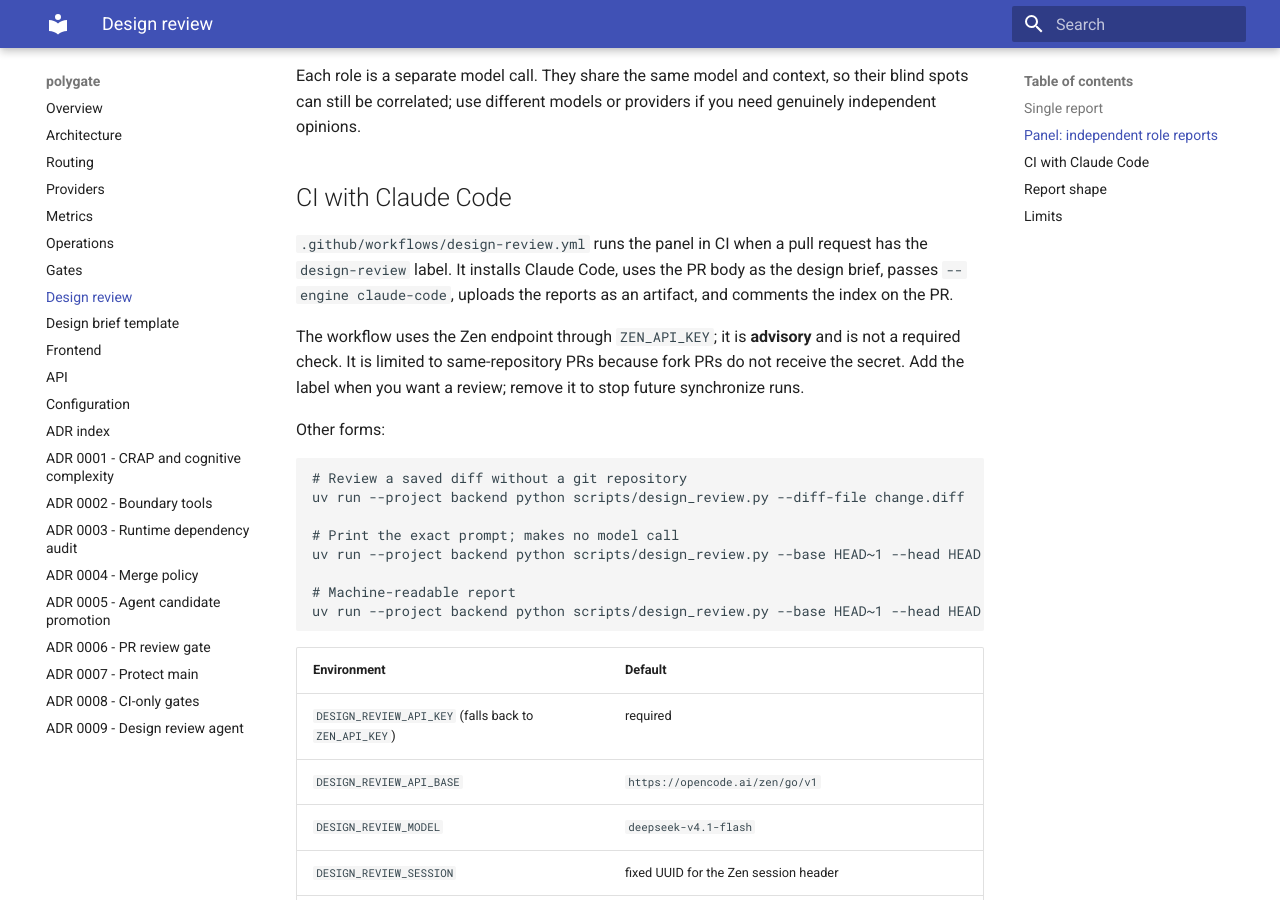
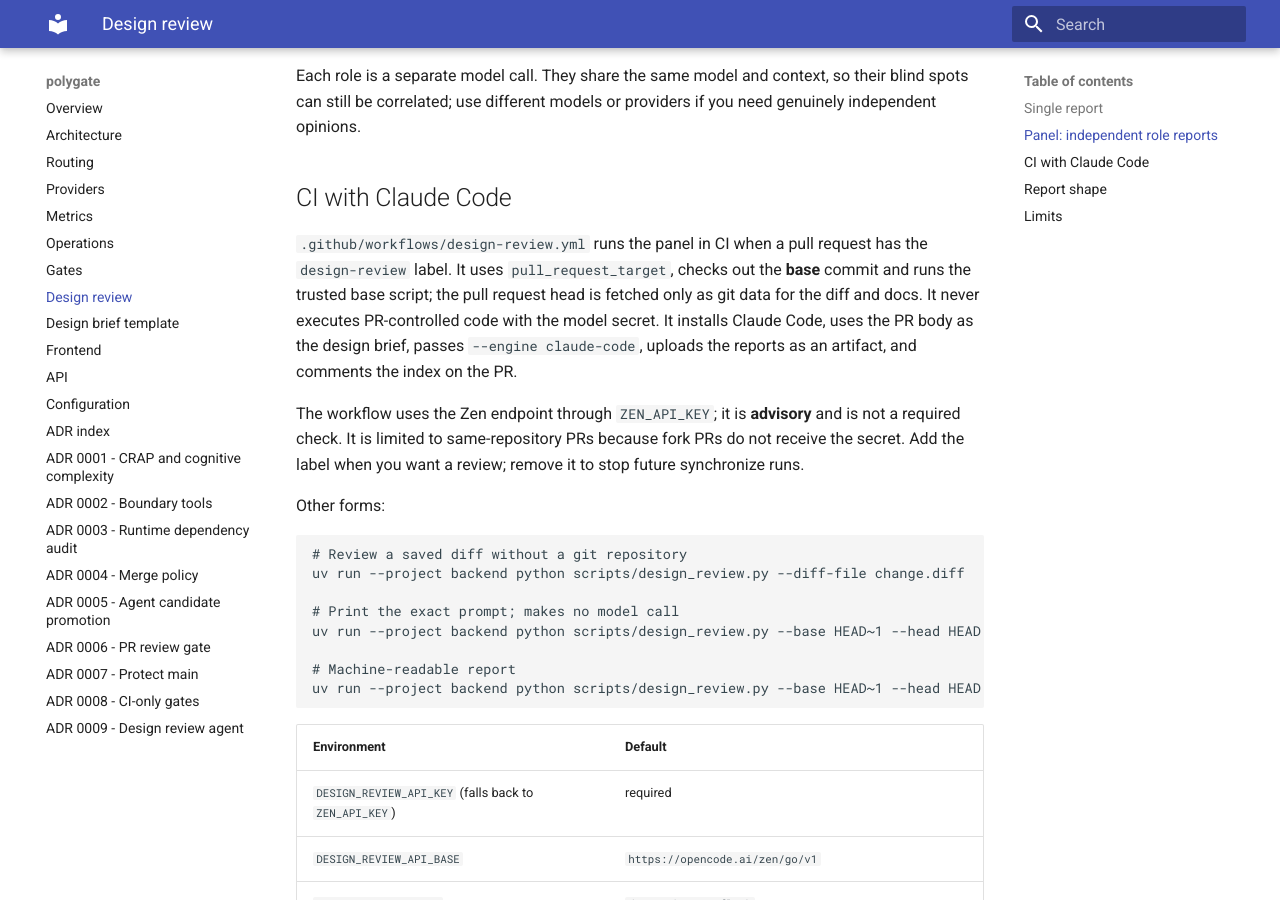
Before and after one commit to Zephyr236/polygate, an MkDocs documentation site: the page built from docs/design-review.md, in a window 1280 px wide and 900 px high, scrolled down 1031 px. Built offline with MkDocs 1.6.1 and Material for MkDocs 9.7.7, drawn with Linux system fonts in a browser that asks for light colours.

Commit message:
fix: run the design panel from trusted base code in CI
The first Claude Code CI run's security reviewer found that checking out the
PR head and executing its design_panel.py exposed ZEN_API_KEY to PR-controlled
code. Switch to pull_request_target, check out the base commit, run the base
script, and fetch the PR head only as git data for the diff/docs. Add a CLI
contract test.

Co-Authored-By: Claude Code <noreply@anthropic.com>

```diff
--- a/docs/design-review.md
+++ b/docs/design-review.md
@@ -51,8 +51,11 @@ still be correlated; use different models or providers if you need genuinely ind
 ## CI with Claude Code
 
 `.github/workflows/design-review.yml` runs the panel in CI when a pull request has the
-`design-review` label. It installs Claude Code, uses the PR body as the design brief, passes
-`--engine claude-code`, uploads the reports as an artifact, and comments the index on the PR.
+`design-review` label. It uses `pull_request_target`, checks out the **base** commit and runs the
+trusted base script; the pull request head is fetched only as git data for the diff and docs. It
+never executes PR-controlled code with the model secret. It installs Claude Code, uses the PR body
+as the design brief, passes `--engine claude-code`, uploads the reports as an artifact, and
+comments the index on the PR.
 
 The workflow uses the Zen endpoint through `ZEN_API_KEY`; it is **advisory** and is not a required
 check. It is limited to same-repository PRs because fork PRs do not receive the secret. Add the label
```
Also changed, not shown: CHANGELOG.md (+1 -1 lines), docs/adr/0009-design-review-agent.md (+2 -1 lines), 2 other files.
